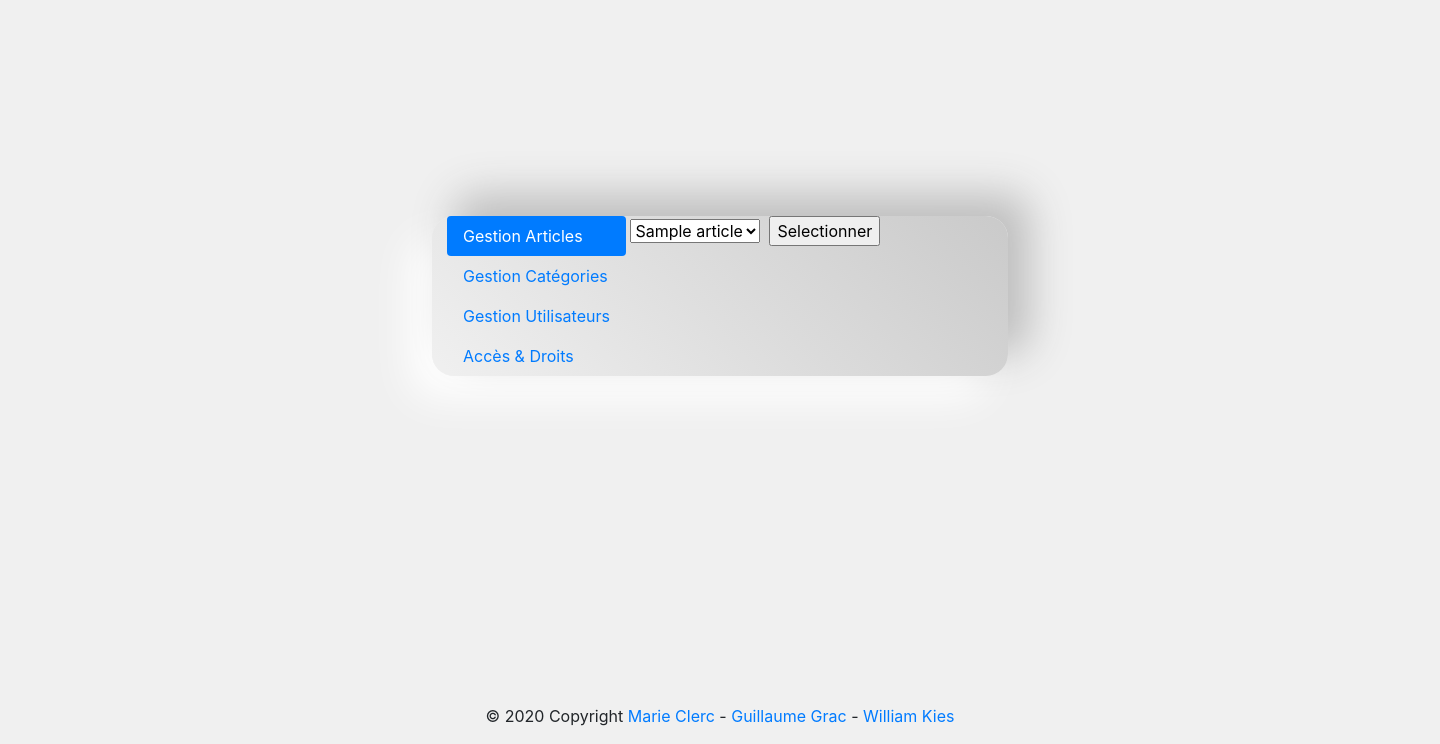
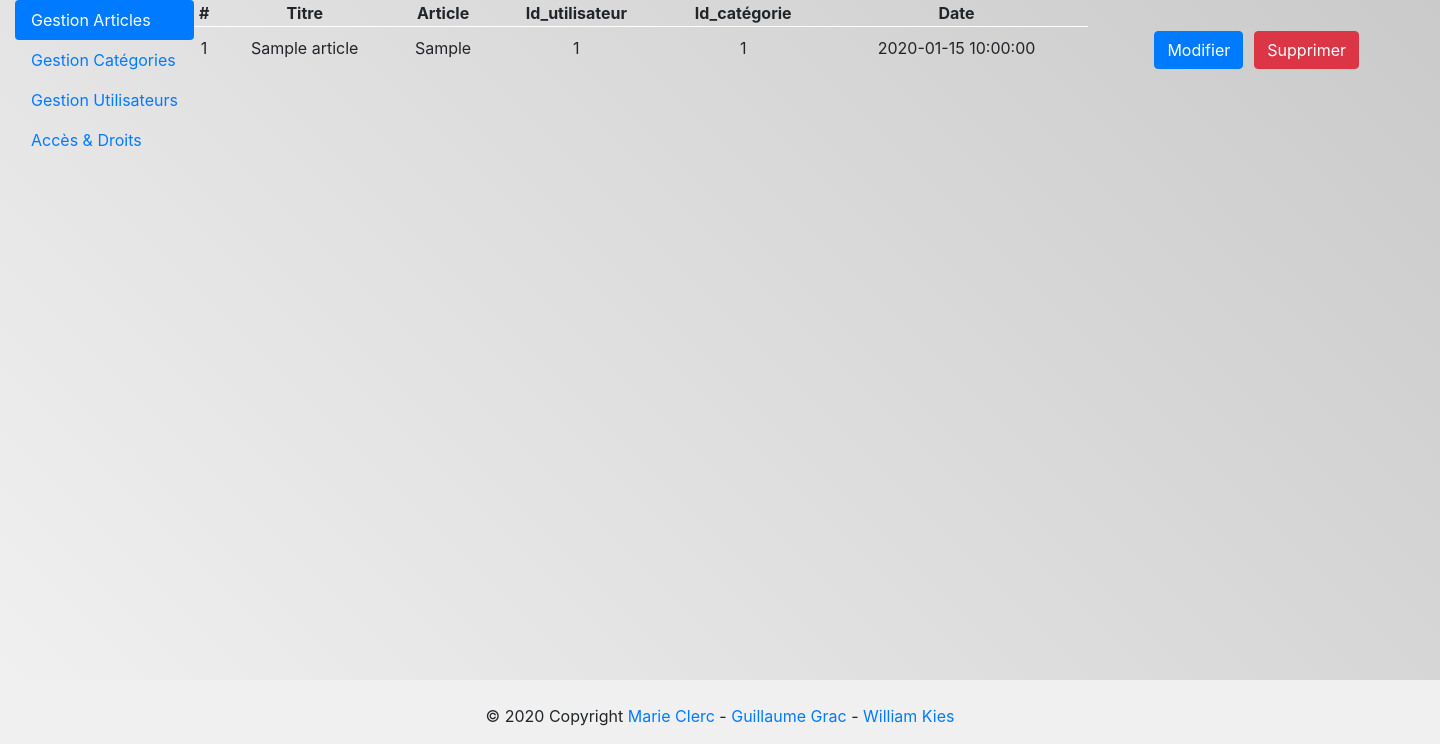
Before and after one commit to marie-clerc/blog, a PHP site: page /templates/pages/admin.php in a window 1440 px wide. Shown: the part 56-800 px from the top of the page. Run offline with PHP 8.4, Linux system fonts and the light colour scheme; the visitor is signed in with stand-in values (Sample User, id 1); tables that the repository leaves empty or names only in its code hold one stand-in row (values such as "Sample post").

Commit message:
Blog :
Mise à jour de la page admin.

A faire :
- fonction qui autocomplète le formulaire de modification propre à l'id de l'article selectionner.
- Gestion utilisateurs.
- Gestion catégories.
- Accès & droits.

```diff
--- a/libraries/Admin.php
+++ b/libraries/Admin.php
@@ -4,49 +4,45 @@
 class Admin extends Model
 {
     /**
-     * Permet d'afficher le titre de tout les articles présent dans la table en base de données
+     * Permet d'afficher tout les articles dans un tableau
      *
      * @return array
      */
-    public function showArticles()
+    public function getAllArticles()
     {
         $query = $this -> pdo -> prepare("SELECT * FROM articles");
         $query -> execute();
 
-        $i = 0;
-
-        while ($result = $query -> fetch(PDO::FETCH_ASSOC))
-        {
-            $tab[$i][] = $result['id'];
-            $tab[$i][] = $result['titre'];
-            $i++;
-            // var_dump($tab);
-        }
-        return $tab;
+        $result = $query -> fetchAll(PDO::FETCH_ASSOC);
+        return $result;
     }
 
-    public function modifyArticles()
+    /**
+     * Permet d'afficher un formulaire de modification et de modifier le titre & article d'un Article selectionné
+     *
+     * @param $id
+     */
+    public function displayUpdateArticle($id)
     {
-        if (isset($_POST['validNewArticle']))
+        echo ('<form action="" method="post" style="margin-top: 5%">
+                   <input type="text" id="update_title" name="updateTitle" placeholder="Modifier le titre" required>
+                   <input type="text" id="update_article" name="updateArticle" placeholder="Modifier l\'article" required>
+                   <input type="submit" class="btn btn-warning" id="valid_update" name="validUpdate" value="Valider">
+               </form>');
+
+        if (isset($_POST['validUpdate']))
         {
-            if (empty($_POST['newTitle']) || empty($_POST['newArticle']))
-            {
-                echo ('Veuillez remplir le formulaire de modification d\'articles');
-            }
-            else
-            {
-                $newTitle = htmlspecialchars(trim($_POST['newTitle']));
-                $newArticle = htmlspecialchars(trim($_POST['newArticle']));
+            $updateTitle = htmlspecialchars(trim($_POST['updateTitle']));
+            $updateArticle = htmlspecialchars(trim($_POST['updateArticle']));
 
-                $stmt = $this -> pdo -> prepare("UPDATE articles SET titre = :titre, article = :article WHERE id = :id");
-                $stmt -> execute([
-                    "titre" => $newTitle,
-                    "article" => $newArticle,
-                    "id" => $_SESSION['id_article']
-                ]);
+            $query = $this -> pdo -> prepare("UPDATE articles SET titre = :titre, article = :article WHERE id = :id");
+            $query -> execute([
+                "titre" => $updateTitle,
+                "article" => $updateArticle,
+                "id" => $id
+            ]);
 
-                echo ('Modification de l\'article réussi');
-            }
+            Http::redirect("../pages/admin.php");
         }
     }
 }
--- a/templates/pages/admin.php
+++ b/templates/pages/admin.php
@@ -11,8 +11,13 @@ if (isset($_POST['logout'])){
     exit();
 }
 
-$test = new Admin();
-$test -> modifyArticles();
+if (!isset($_SESSION['id']))
+{
+    Http::redirect('connexion.php');
+    exit();
+}
+
+$adminManager = new Admin();
 
 ?>
 
@@ -24,7 +29,7 @@ $test -> modifyArticles();
 
 <main>
     <article>
-        <section class="container admin__content">
+        <section class="container-fluid admin-content">
             <section class="d-flex align-items-start">
                 <section class="nav flex-column nav-pills me-3" id="v-pills-tab" role="tablist" aria-orientation="vertical">
                     <a class="nav-link active" id="v-pills-home-tab" data-bs-toggle="pill" href="#v-pills-home" role="tab" aria-controls="v-pills-home" aria-selected="true">Gestion Articles</a>
@@ -34,60 +39,47 @@ $test -> modifyArticles();
                 </section>
                 <section class="tab-content" id="v-pills-tabContent">
                     <section class="tab-pane fade show active" id="v-pills-home" role="tabpanel" aria-labelledby="v-pills-articles-tab">
-                        <form action="" method="get">
-                            <label for="allArticles"></label>
-                            <select name="allArticles">
-                                <?php
-                                    $name = $test -> showArticles();
+                        <table>
+                            <thead>
+                            <th>#</th>
+                            <th>Titre</th>
+                            <th>Article</th>
+                            <th>Id_utilisateur</th>
+                            <th>Id_catégorie</th>
+                            <th>Date</th>
+                            </thead>
+                            <tbody>
+                            <?php
+                            $articles = $adminManager -> getAllArticles();
 
-                                    $i = 0;
-                                    foreach ($name as $value)
-                                    {
-                                        echo ('<option value="$value[1]">' . $value[1] . '</option>');
-                                        $i++;
-                                    }
-                                ?>
-                            </select>
+                            foreach ($articles as $allArticles)
+                            {
+                                echo ('<form action="admin.php" method="get"><tr><td>' . $allArticles['id'] . '</td>
+                                           <td>' . $allArticles['titre'] . '</td>
+                                           <td>' . $allArticles['article'] . '</td>
+                                           <td>' . $allArticles['id_utilisateur'] . '</td>
+                                           <td>' . $allArticles['id_categorie'] . '</td>
+                                           <td>' . $allArticles['date'] . '</td>
+                                           <td>
+                                            <input type="submit" class="btn btn-primary btn-Article" id="modify_Article" name="modifyArticle" value="Modifier">
+                                            <input type="hidden" id="hiddenModifyArticle" name="hiddenModifyArticle" value="' . $allArticles['id'] . '">
 
-                            <?php
-
-                            /*
-                             * if isset de du name
-                             * alors on envoie le name dans une fonction sql qui va comparer le name[titre] -> recuperer l'id qui appartient au titre
-                             * recupere tout ou y'a l'id
-                             *
-                             * ensuite ça te permet de tout afficher pour pouvoir modifier avec les données sous les yeux
-                             *
-                             * t'aura alors un bouton envoyer les modification avec un name'SubmitUpdate'
-                             * donner les POST de ton formulaire de modification et if isset de submitupdate tu va mettre tes valeurs post dans une fonction update que tu appel
-                             *
-                             *  envoyer alors on prend les valeur en get que l'on met dans une fonction sql qui va
-                             *
-                             * */
-
-
-
-
+                                            <input type="submit" class="btn btn-danger btn-Article" id="delete_Article" name="deleteArticle" value="Supprimer">
+                                            <input type="hidden" id="hiddenDeleteArticle" name="hiddenDeleteArticle" value="' . $allArticles['id'] . '">
+                                           </td>
+                                       </tr></form>');
+                            }
                             ?>
-                            <label for="modifyArticles"></label>
-                            <input type="submit" id="modifyArticles" name="modifyArticles" value="Selectionner">
-                            <section>
-                                <?php
-                                if (isset($_POST['modifyArticles']))
-                                {
-                                    // $result = function ($_GET['allArticles]
-                                    // id = result[1]
-                                    echo ('
-                                    <form action="admin.php" method="post">
-                                        <section><input type="text" id="newTitle" name="newTitle" placeholder="Nouveau Titre"></section>
-                                        <section><input type="text" id="newArticle" name="newArticle" placeholder="Nouvel Article"></section>
-                                        <section><input type="submit" id="validNewArticle" name="validNewArticle" value="Modifier"></section>
-                                    </form>
-                                    ');
-                                }
-                                ?>
-                            </section>
-                        </form>
+                            </tr>
+                            </tbody>
+                        </table>
+                        <?php
+                        if (isset($_GET['modifyArticle']))
+                        {
+                            $adminManager -> displayUpdateArticle($_GET['hiddenModifyArticle']);
+                        }
+                        /* Faire une fonction qui permet d'autoremplir le formulaire de modification d'article propre à l'id selectionné */
+                        ?>
                     </section>
                     <section class="tab-pane fade" id="v-pills-profile" role="tabpanel" aria-labelledby="v-pills-categories-tab"></section>
                     <section class="tab-pane fade" id="v-pills-messages" role="tabpanel" aria-labelledby="v-pills-users-tab"></section>
--- a/templates/pages/css/admin.css
+++ b/templates/pages/css/admin.css
@@ -2,11 +2,22 @@ body{
     background-color: #f0f0f0;
 }
 
-.admin__content{
-    margin-top: 15%;
-    width: 40%;
-    border-radius: 22px;
+.admin-content{
+    width: 100%;
+    height: 85vh;
     background: linear-gradient(45deg, #f0f0f0, #cacaca);
-    box-shadow:  22px -22px 42px #bebebe,
-    -22px 22px 42px #ffffff;
 }
+
+table{
+    width: 165%;
+    text-align: center;
+}
+
+th{
+    border-bottom: solid 1px #fff;
+}
+
+.btn-Article{
+    margin-left: 2%;
+    margin-top: 1%;
+}
```
